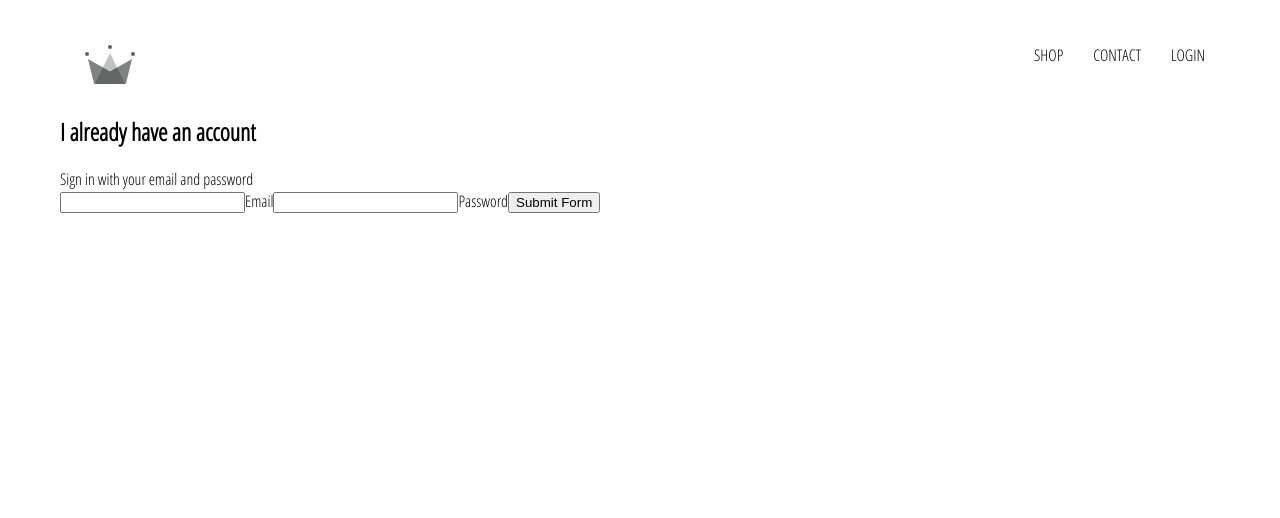
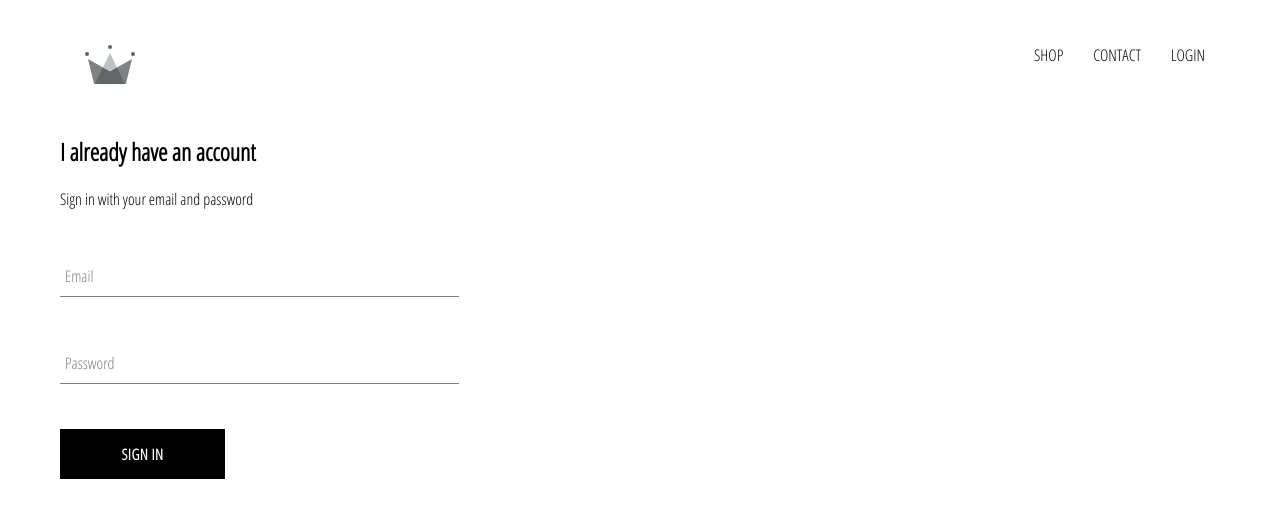
Before and after one commit to shubhamPrakashJha/react-ecommerce-app, a React (Create React App) app: page /login in a window 1280 px wide. Shown: the top 518 px of the page. Built offline with nearby package versions, Linux system fonts and the light colour scheme.

Commit message:
Extracted input and button into seperate component

```diff
--- /dev/null
+++ b/src/components/custom-button/custom-buttom.styles.scss
@@ -0,0 +1,22 @@
+.custom-button {
+	min-width: 165px;
+	width: auto;
+	height: 50px;
+	letter-spacing: 0.5px;
+	line-height: 50px;
+	padding: 0 35px 0 35px;
+	font-size: 15px;
+	background-color: black;
+	color: white;
+	text-transform: uppercase;
+	font-family: "Open Sans Condensed";
+	font-weight: bolder;
+	border: none;
+	cursor: pointer;
+
+	&:hover {
+		background-color: white;
+		color: black;
+		border: 1px solid black;
+	}
+}
--- /dev/null
+++ b/src/components/custom-button/custom-button.component.jsx
@@ -0,0 +1,11 @@
+import React from "react";
+
+import "./custom-buttom.styles.scss";
+
+const CustomButton = ({ children, ...otherProps }) => (
+	<button className="custom-button" {...otherProps}>
+		{children}
+	</button>
+);
+
+export default CustomButton;
--- /dev/null
+++ b/src/components/form-input/form-input.component.jsx
@@ -0,0 +1,20 @@
+import React from "react";
+
+import "./form-input.styles.scss";
+
+const FormInput = ({ handleChange, label, ...otherProps }) => (
+	<div className="group">
+		<input className="form-input" onChange={handleChange} {...otherProps} />
+		{label ? (
+			<label
+				className={`${
+					otherProps.value.length ? "shrink" : ""
+				} form-input-label`}
+			>
+				{label}
+			</label>
+		) : null}
+	</div>
+);
+
+export default FormInput;
--- /dev/null
+++ b/src/components/form-input/form-input.styles.scss
@@ -0,0 +1,54 @@
+$sub-color: grey;
+$main-color: black;
+
+@mixin shrinkLabel {
+	top: -14px;
+	font-size: 12px;
+	color: $main-color;
+}
+
+.group {
+	position: relative;
+	margin: 45px 0;
+
+	.form-input {
+		background: none;
+		background-color: white;
+		color: $sub-color;
+		font-size: 18px;
+		padding: 10px 10px 10px 5px;
+		display: block;
+		width: 100%;
+		border: none;
+		border-radius: 0;
+		border-bottom: 1px solid $sub-color;
+		margin: 25px 0;
+
+		&:focus {
+			outline: none;
+		}
+
+		&:focus ~ .form-input-label {
+			@include shrinkLabel();
+		}
+	}
+
+	input[type="password"] {
+		letter-spacing: 0.3em;
+	}
+
+	.form-input-label {
+		color: $sub-color;
+		font-size: 16px;
+		font-weight: normal;
+		position: absolute;
+		pointer-events: none;
+		left: 5px;
+		top: 10px;
+		transition: 300ms ease all;
+
+		&.shrink {
+			@include shrinkLabel();
+		}
+	}
+}
--- a/src/components/sign-in/sign-in.component.jsx
+++ b/src/components/sign-in/sign-in.component.jsx
@@ -1,4 +1,9 @@
 import React, { Component } from "react";
+
+import FormInput from "../form-input/form-input.component";
+import CustomButton from "../custom-button/custom-button.component";
+
+import "./sign-in.styles.scss";
 
 class SignIn extends Component {
 	constructor(props) {
@@ -27,26 +32,26 @@
 			<div className="sign-in">
 				<h2>I already have an account</h2>
 				<span>Sign in with your email and password</span>
-
 				<form onSubmit={this.handleSubmit}>
-					<input
+					<FormInput
 						name="email"
 						type="email"
 						value={this.state.email}
-						onChange={this.handleChange}
+						handleChange={this.handleChange}
+						label="Email"
 						required
 					/>
-					<label>Email</label>
-					<input
+					<FormInput
 						name="password"
 						type="password"
 						value={this.state.password}
-						onChange={this.handleChange}
+						handleChange={this.handleChange}
+						label="Password"
 						required
 					/>
-					<label>Password</label>
-
-					<input type="submit" value="Submit Form" />
+					<CustomButton type="submit" value="Submit Form">
+						SIGN IN
+					</CustomButton>
 				</form>
 			</div>
 		);
--- a/src/components/sign-in/sign-in.styles.scss
+++ b/src/components/sign-in/sign-in.styles.scss
@@ -0,0 +1,9 @@
+.sign-in {
+	width: 30vw;
+	display: flex;
+	flex-direction: column;
+
+	.title {
+		margin: 10px 0;
+	}
+}
```
